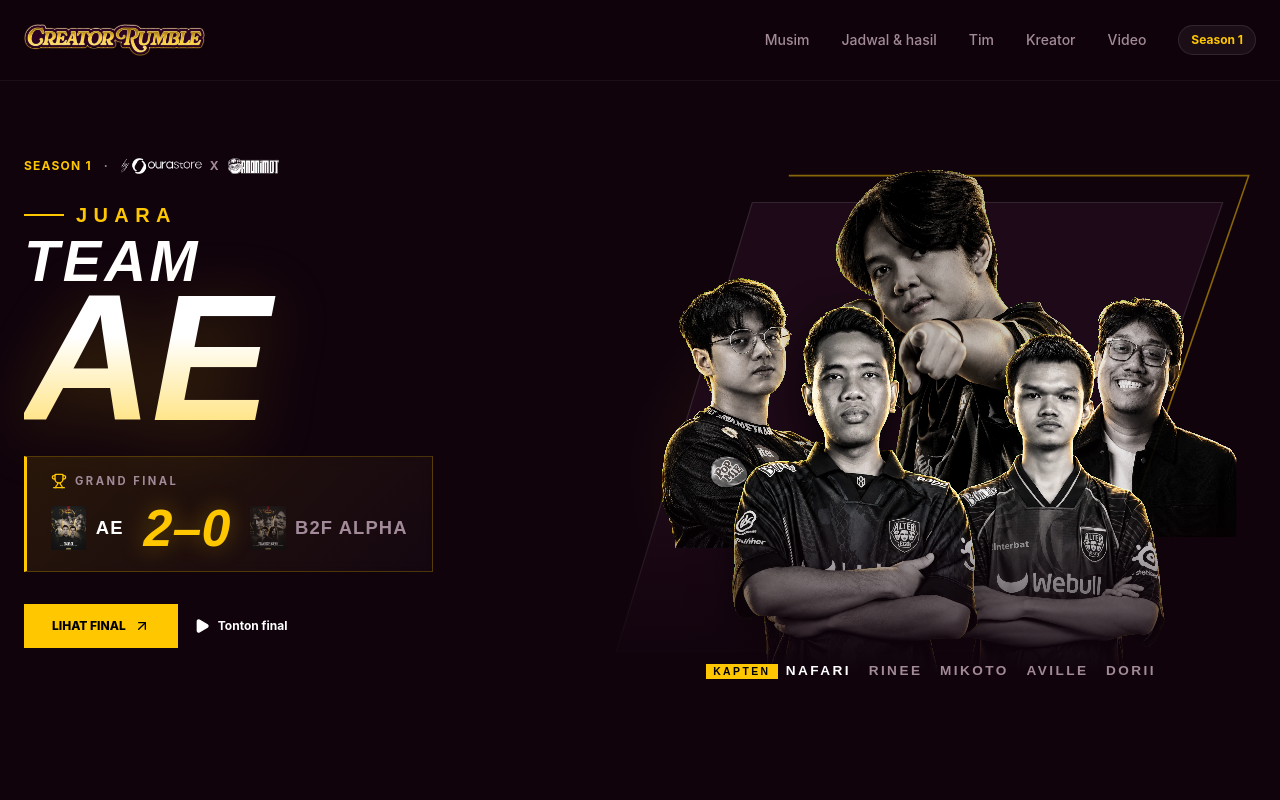
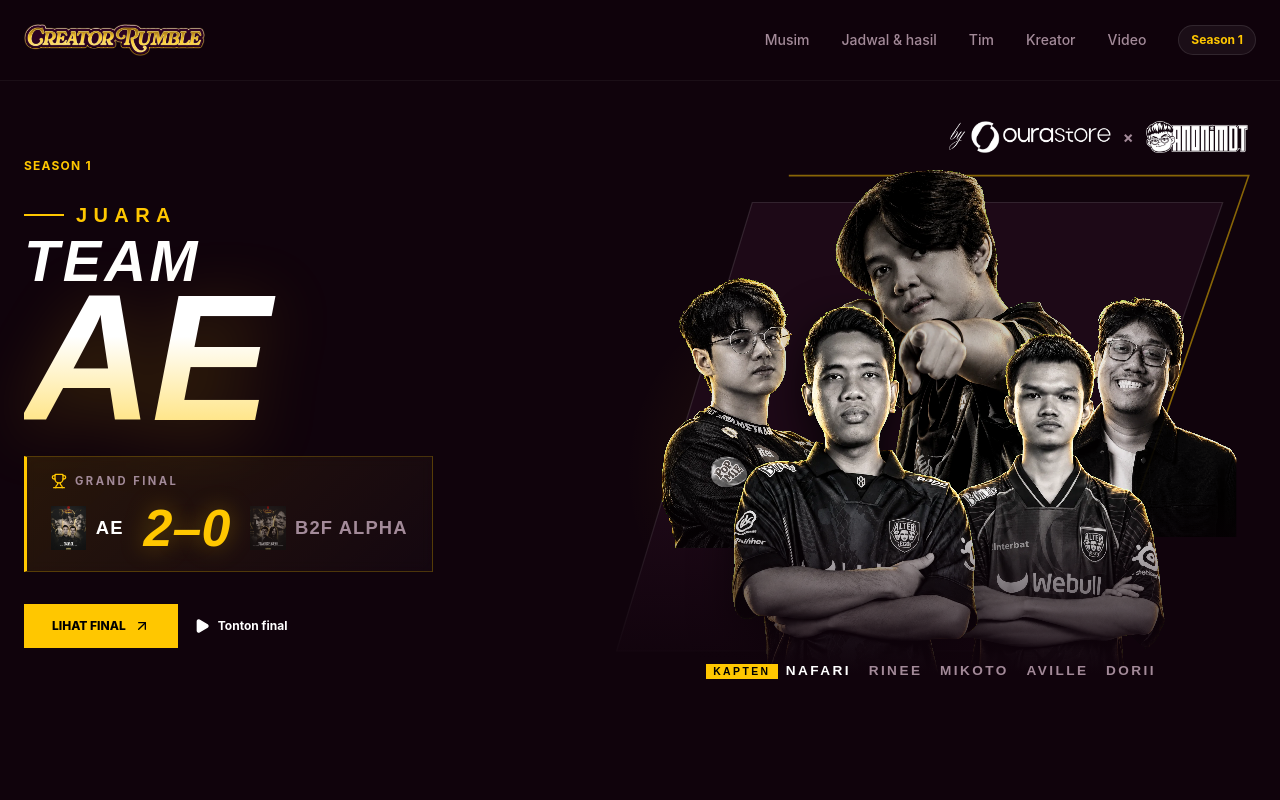
Before and after one commit to VeaPee/creator-rumble, a SvelteKit app: page / in a window 1280 px wide. Shown: the top 800 px of the page. Built offline with nearby package versions, Linux system fonts and the light colour scheme.

Commit message:
installed @sveltejs/adapter-vercel

```diff
--- a/package.json
+++ b/package.json
@@ -13,6 +13,7 @@
 	},
 	"devDependencies": {
 		"@sveltejs/adapter-auto": "^8.0.0",
+		"@sveltejs/adapter-vercel": "^7.0.1",
 		"@sveltejs/kit": "^3.0.0",
 		"@sveltejs/vite-plugin-svelte": "^7.2.0",
 		"@tailwindcss/vite": "^4.3.3",
--- a/src/routes/+page.svelte
+++ b/src/routes/+page.svelte
@@ -78,14 +78,11 @@
 <!-- HERO SECTION: Presisi Layout & Composited Roster -->
     <section class="rumble-hero">
       <div class="space-y-6 z-10">
+
+        <!-- BAGIAN KIRI: Info Season, Juara, Result Card, Tombol -->
+        <div class="space-y-6">
           <div class="flex items-center gap-3 text-xs font-bold uppercase tracking-widest text-[#a38a99]">
             <span class="text-[#ffc700]">{currentSeason.title}</span>
-          <span>·</span>
-          <div class="flex items-center gap-2">
-            <img src={sponsorLogo} alt="Ourastore" class="h-4 object-contain" />
-            <span>x</span>
-            <img src={hostLogo} alt="AnonimDT" class="h-4 object-contain" />
-          </div>
           </div>
 
           <div>
@@ -129,9 +126,19 @@
             </a>
           </div>
         </div>
+      </div>
 
       <!-- Championship Hero Scene -->
-      <div class="scene-stage">
+      <div class="scene-stage relative">
+
+        <!-- LOGO OURASTORE & ANONIMDT DI ATAS KANAN -->
+        <div class="absolute top-0 right-0 z-20 flex items-center gap-3 pt-2 pr-2">
+          <img src={sponsorLogo} alt="Ourastore" class="h-6 md:h-8 object-contain" />
+          <span class="text-[#a38a99] font-bold">×</span>
+          <img src={hostLogo} alt="AnonimDT" class="h-6 md:h-8 object-contain" />
+        </div>
+
+        <!-- Frame jajaran genjang -->
         <div class="scene-environment" aria-hidden="true">
           <svg class="w-full h-full" viewBox="0 0 800 650" fill="none" preserveAspectRatio="xMidYMid meet">
             <path class="standard-field" d="M180 78H759L569 630H13Z" />
--- a/vite.config.ts
+++ b/vite.config.ts
@@ -1,21 +1,15 @@
-import adapter from '@sveltejs/adapter-auto';
+import adapter from '@sveltejs/adapter-vercel'; // Ganti adapter-auto dengan adapter-vercel
 import { sveltekit } from '@sveltejs/kit/vite';
 import { defineConfig } from 'vite';
 import tailwindcss from '@tailwindcss/vite';
 
 export default defineConfig({
-	plugins: [
-		sveltekit({
-			compilerOptions: {
-				// Force runes mode for the project, except for libraries. Can be removed in svelte 6.
-				runes: ({ filename }) =>
-					filename.split(/[/\\]/).includes('node_modules') ? undefined : true
-			},
-
-			// adapter-auto only supports some environments, see https://svelte.dev/docs/kit/adapter-auto for a list.
-			// If your environment is not supported, or you settled on a specific environment, switch out the adapter.
-			// See https://svelte.dev/docs/kit/adapters for more information about adapters.
-			adapter: adapter()
-		})
-	, tailwindcss()]
+  plugins: [
+    sveltekit({
+      adapter: adapter({
+        runtime: 'nodejs22.x' // Tentukan runtime secara eksplisit ke versi 22 atau 24
+      })
+    }),
+    tailwindcss()
+  ]
 });
```
Also changed, not shown: 1 other file (tests, documents, lock files or other folders). Lines whose indentation alone changed are shown as unchanged.
